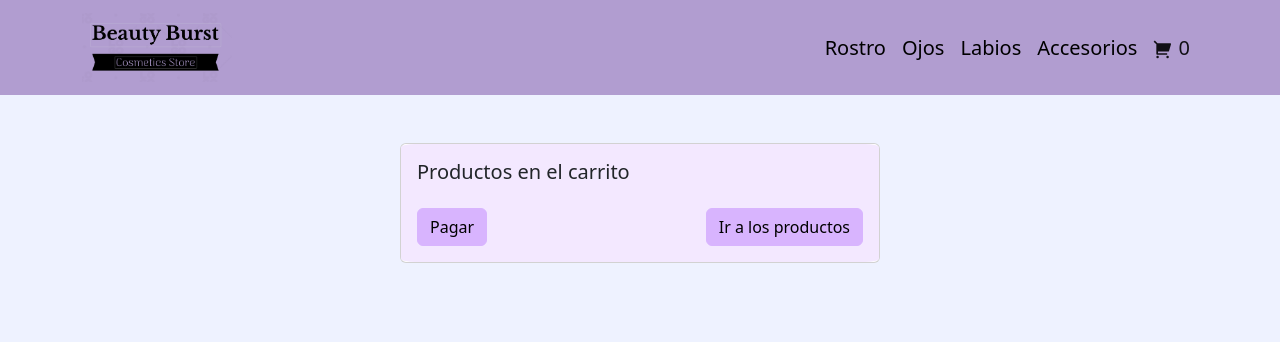
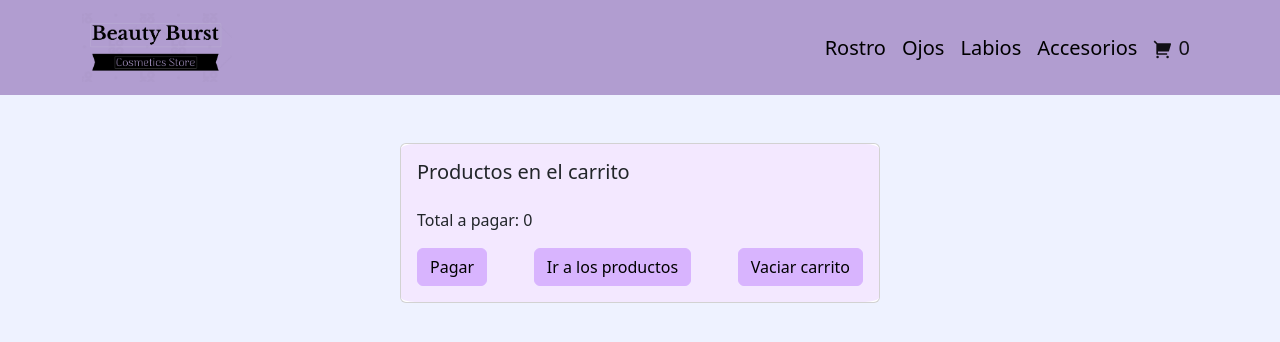
Before and after one commit to Gustii27/Beauty-Burst-CD, a React (Vite) app: page /cart in a window 1280 px wide. Shown: the top 342 px of the page. Built offline with nearby package versions, Linux system fonts and the light colour scheme.

Commit message:
agregadas funcionalidades al carrito

```diff
--- a/src/components/Cart.jsx
+++ b/src/components/Cart.jsx
@@ -7,9 +7,10 @@ import Button from 'react-bootstrap/Button';
 import Card from 'react-bootstrap/Card';
 import ListGroup from 'react-bootstrap/ListGroup';
 import { Link } from "react-router-dom";
+import "bootstrap-icons/font/bootstrap-icons.css";
 
 function Cart() {
-    const { productsAdded, removeItem } = useContext(CartContext);
+    const { productsAdded, removeItem, clear } = useContext(CartContext);
     const db = getFirestore();
 
     function updateOrder(id, finalStock) {
@@ -43,6 +44,8 @@ function Cart() {
             .catch((error) => console.log({ error }));
     }
 
+    const total = productsAdded.reduce((acc, product) => acc + product.quantity * product.precio, 0);
+
     return (
         <Container className="d-flex justify-content-center align-items-center mt-5">
             <Card style={{ width: "30rem" }}>
@@ -53,10 +56,13 @@ function Cart() {
                             <ListGroup.Item key={product.id} className="d-flex justify-content-between align-items-center">
                                 <div>
                                     <div>
-                                        <span>Nombre del Producto: {product.titulo}</span>
+                                        <span>Nombre del producto: {product.titulo}</span>
                                     </div>
                                     <div>
-                                        <span>Cantidad Productos: {product.quantity}</span>
+                                        <span>Cantidad productos: {product.quantity}</span>
+                                    </div>
+                                    <div>
+                                    <span>Precio Total: ${product.quantity * product.precio}</span>
                                     </div>
                                 </div>
                                 <div>
@@ -65,9 +71,13 @@ function Cart() {
                             </ListGroup.Item>
                         ))}
                     </ListGroup>
+                    <div className="mt-3">
+                        <span>Total a pagar: {productsAdded.reduce((acc, product) => acc + product.quantity * product.precio, 0)}</span>
+                    </div>
                     <div className="d-flex justify-content-between mt-3">
                         <Button variant="primary" onClick={sendOrder} style={{ color: "black", backgroundColor: "#d8b4fe", borderColor: "#d8b4fe" }}>Pagar</Button>
                         <Link to="/" className="btn btn-outline-primary" style={{ color: "black", backgroundColor: "#d8b4fe", borderColor: "#d8b4fe" }}>Ir a los productos</Link>
+                        <Button variant="danger" onClick={clear} style={{ color: "black", backgroundColor: "#d8b4fe", borderColor: "#d8b4fe" }}>Vaciar carrito</Button>
                     </div>
                 </Card.Body>
             </Card>
```
